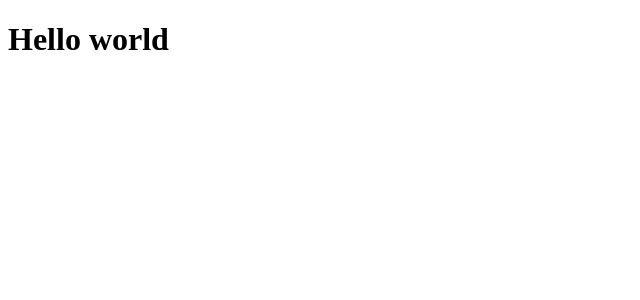
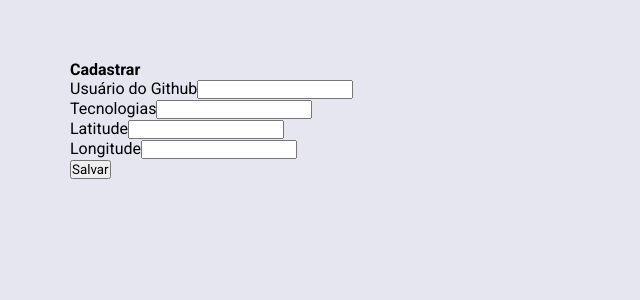
Before and after one commit to DiegoRamires/devFinder-web, a React (Create React App) app: page / in a window 1280 px wide. Shown: the top 300 px of the page, without its empty margins (0-640 px from the left). Built offline with nearby package versions, Linux system fonts and the light colour scheme.

Commit message:
create global styles and aside form to create an user

```diff
--- /dev/null
+++ b/src/App.css
@@ -0,0 +1,9 @@
+#app {
+  max-width: 1200px;
+  margin: 0 auto;
+  padding: 60px 30px;
+
+  display: flex;
+  flex-direction: row;
+  align-items: flex-start;
+}
--- a/src/App.js
+++ b/src/App.js
@@ -1,7 +1,42 @@
 import React from "react";
 
+import "./global.css";
+import "./App.css";
+
 function App() {
-  return <h1>Hello world</h1>;
+  return (
+    <div id="app">
+      <aside>
+        <strong>Cadastrar</strong>
+        <form>
+          <div className="input-block">
+            <label htmlFor="github_username">Usuário do Github</label>
+            <input name="github_username" id="github_username" required />
+          </div>
+
+          <div className="input-block">
+            <label htmlFor="techs">Tecnologias</label>
+            <input name="techs" id="techs" required />
+          </div>
+
+          <div className="input-group">
+            <div className="input-block">
+              <label htmlFor="latitude">Latitude</label>
+              <input name="latitude" id="latitude" required />
+            </div>
+
+            <div className="input-block">
+              <label htmlFor="longitude">Longitude</label>
+              <input name="longitude" id="longitude" required />
+            </div>
+          </div>
+
+          <button type="submit">Salvar</button>
+        </form>
+      </aside>
+      <main></main>
+    </div>
+  );
 }
 
 export default App;
--- /dev/null
+++ b/src/global.css
@@ -0,0 +1,25 @@
+@import url("https://fonts.googleapis.com/css?family=Roboto:400,700&display=swap");
+
+* {
+  margin: 0;
+  padding: 0;
+  outline: 0;
+  box-sizing: border-box;
+}
+
+html,
+body,
+#root {
+  height: 100%;
+}
+
+body {
+  background: #e5e6f0;
+  -webkit-font-smoothing: antialiased;
+}
+
+body,
+input,
+button {
+  font-family: Roboto, sans-serif;
+}
```
Also changed, not shown: src/Main.css (added), src/Sidebar.css (added).
